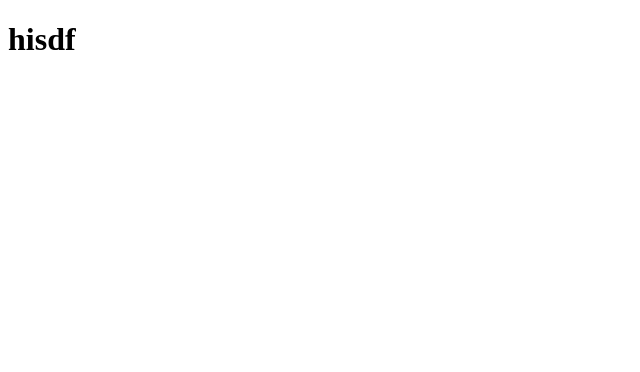
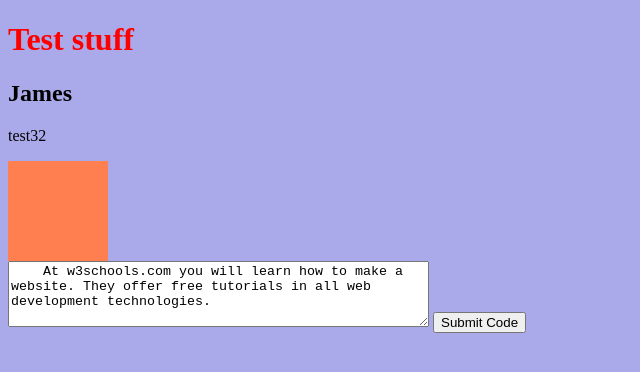
Before and after one commit to James-P-Cross/Recursion_Visualizer, a React app: page / in a window 1280 px wide. Shown: the top 372 px of the page, without its empty margins (0-640 px from the left). Built offline with nearby package versions, Linux system fonts and the light colour scheme.

Commit message:
EOD Tuesday

```diff
--- a/src/App.js
+++ /dev/null
@@ -1,14 +0,0 @@
-import React, { Component } from 'react';
-import { render } from 'react-dom';
-
-class App extends Component {
-  render() {
-    return (
-      <div>
-        <h1>hisdf</h1>
-      </div>
-    );
-  }
-}
-
-export default App;
--- /dev/null
+++ b/src/App.jsx
@@ -0,0 +1,38 @@
+import React, { Component } from 'react';
+import { render } from 'react-dom';
+
+class App extends Component {
+  render() {
+    return (
+      <div>
+        <h1>Test stuff</h1>
+        <CodeForm/>
+        <Visual/>
+      </div>
+    );
+  }
+}
+
+class Visual extends Component {
+  render() {
+    return (
+      <p>test32</p>
+
+    );
+  }
+}
+
+class CodeForm extends Component {
+  render() {
+    return (
+      <h2>James</h2>
+      // {array}
+      // {<textarea id="textArea" name="textArea" rows="20" cols="50">
+
+      // </textarea>}
+    );
+  }
+}
+
+// export default App;
+render(<App />, document.querySelector('#root'));
--- a/src/index.html
+++ b/src/index.html
@@ -4,11 +4,19 @@
   <meta charset="UTF-8">
   <meta http-equiv="X-UA-Compatible" content="IE=edge">
   <meta name="viewport" content="width=device-width, initial-scale=1.0">
+  <link rel="stylesheet" type="text/css" href="./styles.css">
   <title>Document</title>
 </head>
 
 <body>
   <div id="root"></div>
-  <script src="./dist/main.js"></script>
+  <div class="box"></div>
+  <form action=""></form>
+  <textarea id="textBox" name="textBow" rows="4" cols="50">
+    At w3schools.com you will learn how to make a website. They offer free tutorials in all web development technologies.
+    </textarea>
+    <input type="submit" value="Submit Code">
+  </form>
+  <!-- <script src="./dist/main.js"></script> -->
 </body>
 </html>
--- a/src/index.js
+++ b/src/index.js
@@ -1,7 +1,15 @@
-import './styles/main.scss';
-import React from 'react';
-import ReactDOM from 'react-dom';
-import App from './App.js';
+//might have to change styles file if not getting styled
+// import './styles/main.scss';
+// import '../styles.css';
 
-const appElement = document.getElementById('root');
-ReactDOM.render(<App />, appElement);
+// import React, { Component } from 'react';
+// // import { render } from 'react-dom';
+// // import react from 'react';
+// import ReactDOM from 'react-dom';
+
+
+// import App from './App.jsx';
+
+// const appElement = document.getElementById('root');
+// // react.render(<App />, appElement);
+// ReactDOM.render(<App />, appElement);
--- a/styles.css
+++ b/styles.css
@@ -0,0 +1,17 @@
+h1 {
+    color: red;
+}
+
+.box {
+    height:100px;
+    width: 100px;
+    background-color: coral;
+}
+
+#textArea {
+    background-color: darkgoldenrod;
+}
+
+body {
+    background-color: rgb(170, 170, 235);
+}
--- a/webpack.config.js
+++ b/webpack.config.js
@@ -12,11 +12,12 @@ module.exports = {
   },
   //may need to change entry point
   entry: {
-    main: path.resolve(__dirname, './src/index.js')
+    // main: path.resolve(__dirname, './src/index.js')
+    main: path.resolve(__dirname, './src/App.jsx')
   },
   //where bundle resolves
   output: {
-    //dist where production code will get built
+    //dist where production code will get built. This endpoint doesn't even exist anymore. . .
     path: path.resolve(__dirname, './dist'),
     filename: '[name].bundle.js'
   },
@@ -31,7 +32,7 @@ module.exports = {
   module: {
     rules: [
       {
-        test: /\.js$/,
+        test: /\.jsx$/,
         exclude: /node_modules/,
         use: ['babel-loader'],
       },
```
